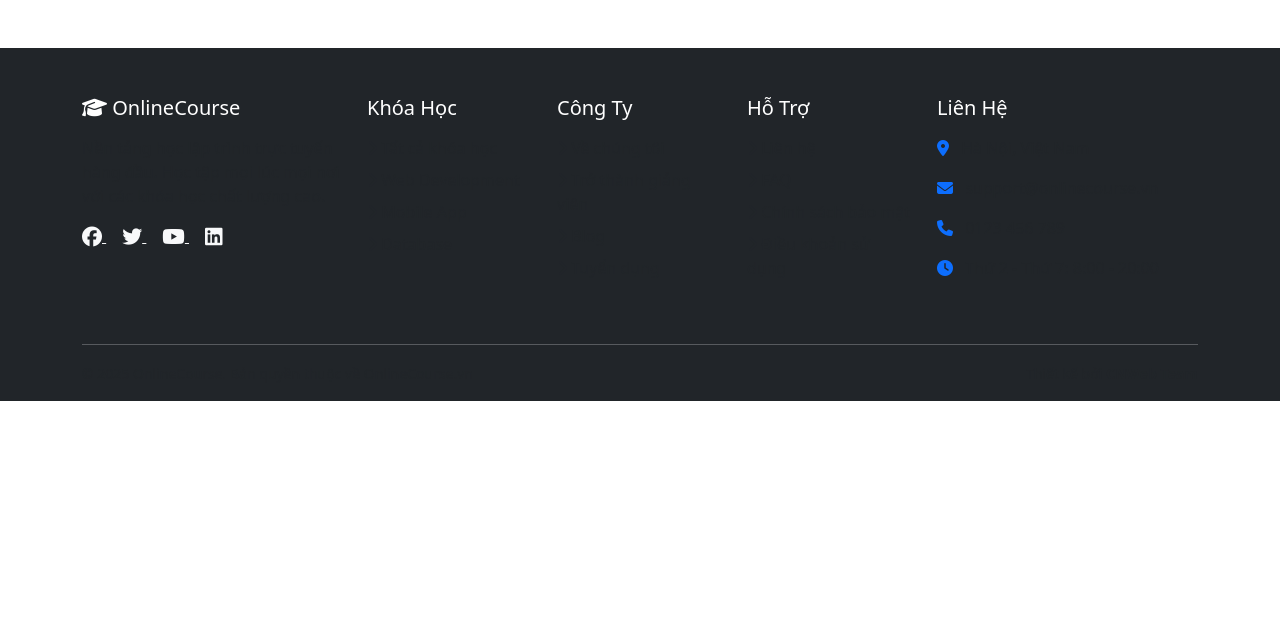
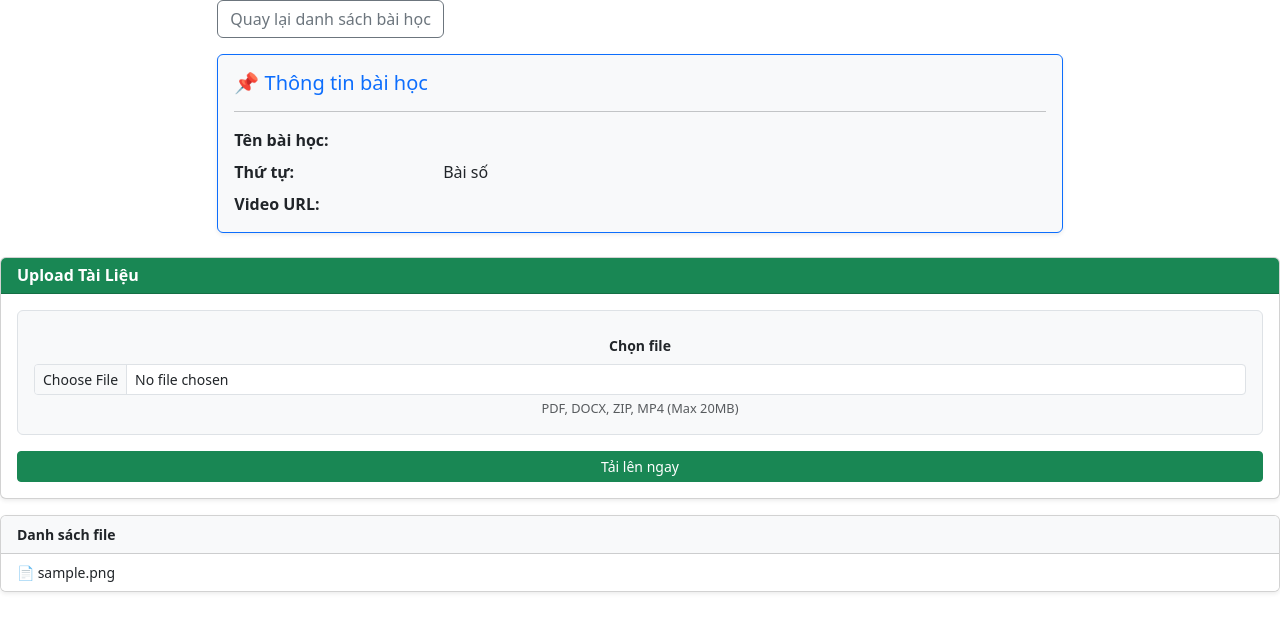
Before and after one commit to NDKha-DEV/CNWeb_BTTH02, a PHP site: the page made by onlinecourse/views/instructor/materials/upload.php in a window 1280 px wide. Shown: the top 632 px of the page. Run offline with PHP 8.4, Linux system fonts and the light colour scheme; tables that the repository leaves empty hold one stand-in row (values such as "Sample post"); the template is opened without the code that fills it: most values are stand-ins (such as "Sample title", 1, 10 or a date in 2020); data that the repository does not hold is empty; some libraries are stand-ins or nearby versions.

Commit message:
feat (instructor): complete the file upload method

```diff
--- a/onlinecourse/views/courses/detail.php
+++ b/onlinecourse/views/courses/detail.php
@@ -24,7 +24,7 @@
     <!-- ===== FORM ĐĂNG KÝ KHÓA HỌC ===== -->
     <?php if (isset($_SESSION['user_id'])): ?>
         <form action="<?= BASE_URL ?>enrollment/register" method="POST">
-            <input type="hidden" name="course_id" value="<?= $course['id'] ?>">
+            <input type="hidden" name="course_id" value="<?= $courseModel['id'] ?>">
 
             <button type="submit"
                     style="
--- a/onlinecourse/views/instructor/course/create.php
+++ b/onlinecourse/views/instructor/course/create.php
@@ -1,8 +1,5 @@
-
-
 <div class="container">
     <h2>+ Tạo khóa học mới</h2>
-
     <form action="<?php echo BASE_URL; ?>course/create" method="POST" enctype="multipart/form-data">
 
         <div class="form-group">
--- a/onlinecourse/views/instructor/materials/upload.php
+++ b/onlinecourse/views/instructor/materials/upload.php
@@ -0,0 +1,79 @@
+<?php include 'views/layouts/header.php' ?>
+<div class="row justify-content-center">
+        <div class="col-md-8">
+
+            <div class="mb-3">
+                <a href="<?php echo BASE_URL; ?>lesson?course_id=<?php echo $this->lessonModel->course_id ?? $this->lessonModel->getCourseId(); ?>" class="btn btn-outline-secondary">
+                    <i class="bi bi-arrow-left"></i> Quay lại danh sách bài học
+                </a>
+            </div>
+
+            <div class="card shadow-sm mb-4 bg-light border-primary">
+                <div class="card-body">
+                    <h5 class="card-title text-primary">📌 Thông tin bài học</h5>
+                    <hr>
+                    <div class="row">
+                        <div class="col-md-3 fw-bold">Tên bài học:</div>
+                        <div class="col-md-9"><?php echo htmlspecialchars($this->lessonModel->getTitle()); ?></div>
+                    </div>
+                    <div class="row mt-2">
+                        <div class="col-md-3 fw-bold">Thứ tự:</div>
+                        <div class="col-md-9">Bài số <?php echo htmlspecialchars($this->lessonModel->getLessonOrder()); ?></div>
+                    </div>
+                     <div class="row mt-2">
+                        <div class="col-md-3 fw-bold">Video URL:</div>
+                        <div class="col-md-9 text-truncate"><?php echo htmlspecialchars($this->lessonModel->getVideoUrl()); ?></div>
+                    </div>
+                </div>
+            </div>
+        </div>
+    </div>
+<div class="card shadow-sm">
+    <div class="card-header bg-success text-white d-flex justify-content-between align-items-center">
+        <h6 class="mb-0 fw-bold"><i class="bi bi-cloud-upload"></i> Upload Tài Liệu</h6>
+    </div>
+
+    <div class="card-body">
+        <form action="<?php echo BASE_URL; ?>lesson/upload" method="POST" enctype="multipart/form-data">
+
+            <input type="hidden" name="id" value="<?php echo $this->lessonModel->getId(); ?>">
+
+            <div class="mb-3 text-center p-3 border border-1 border-dashed rounded bg-light">
+                <i class="bi bi-cloud-arrow-up display-6 text-success"></i>
+
+                <label for="material_file" class="form-label d-block mt-2 fw-bold small">Chọn file</label>
+
+                <input type="file" class="form-control form-control-sm" name="material_file" id="material_file" required>
+
+                <div class="form-text mt-1" style="font-size: 0.8rem;">
+                    PDF, DOCX, ZIP, MP4 (Max 20MB)
+                </div>
+            </div>
+
+            <div class="d-grid">
+                <button type="submit" class="btn btn-success btn-sm">
+                    <i class="bi bi-check-circle"></i> Tải lên ngay
+                </button>
+            </div>
+        </form>
+    </div>
+</div>
+
+<?php if(isset($materials) && count($materials) > 0): ?>
+    <div class="card shadow-sm mt-3">
+        <div class="card-header bg-light fw-bold small">
+            Danh sách file
+        </div>
+        <ul class="list-group list-group-flush small">
+            <?php foreach($materials as $file): ?>
+                <li class="list-group-item d-flex justify-content-between align-items-center">
+                    <div class="text-truncate me-2" title="<?php echo $file['filename']; ?>">
+                        <a href="<?php echo BASE_URL . 'assets/uploads/materials/' . $file['file_path']; ?>" target="_blank" class="text-decoration-none text-dark">
+                            📄 <?php echo $file['filename']; ?>
+                        </a>
+                    </div>
+                    </li>
+            <?php endforeach; ?>
+        </ul>
+    </div>
+<?php endif; ?>
```
Also changed, not shown: onlinecourse/controllers/LessonControler.php (+98 -0 lines), onlinecourse/index.php (+8 -46 lines), onlinecourse/models/Material.php (+25 -0 lines), onlinecourse/views/instructor/lessons/manage.php (+7 -1 lines), 1 other file.
